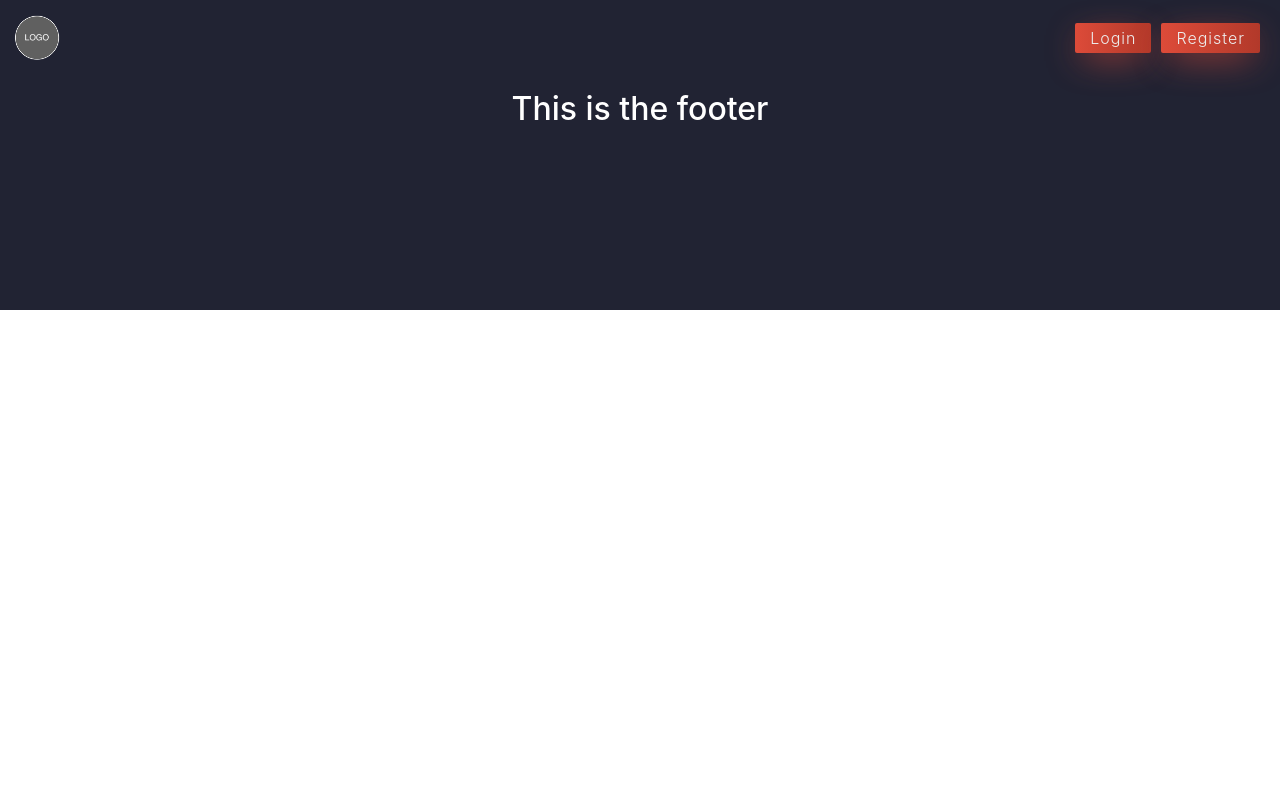
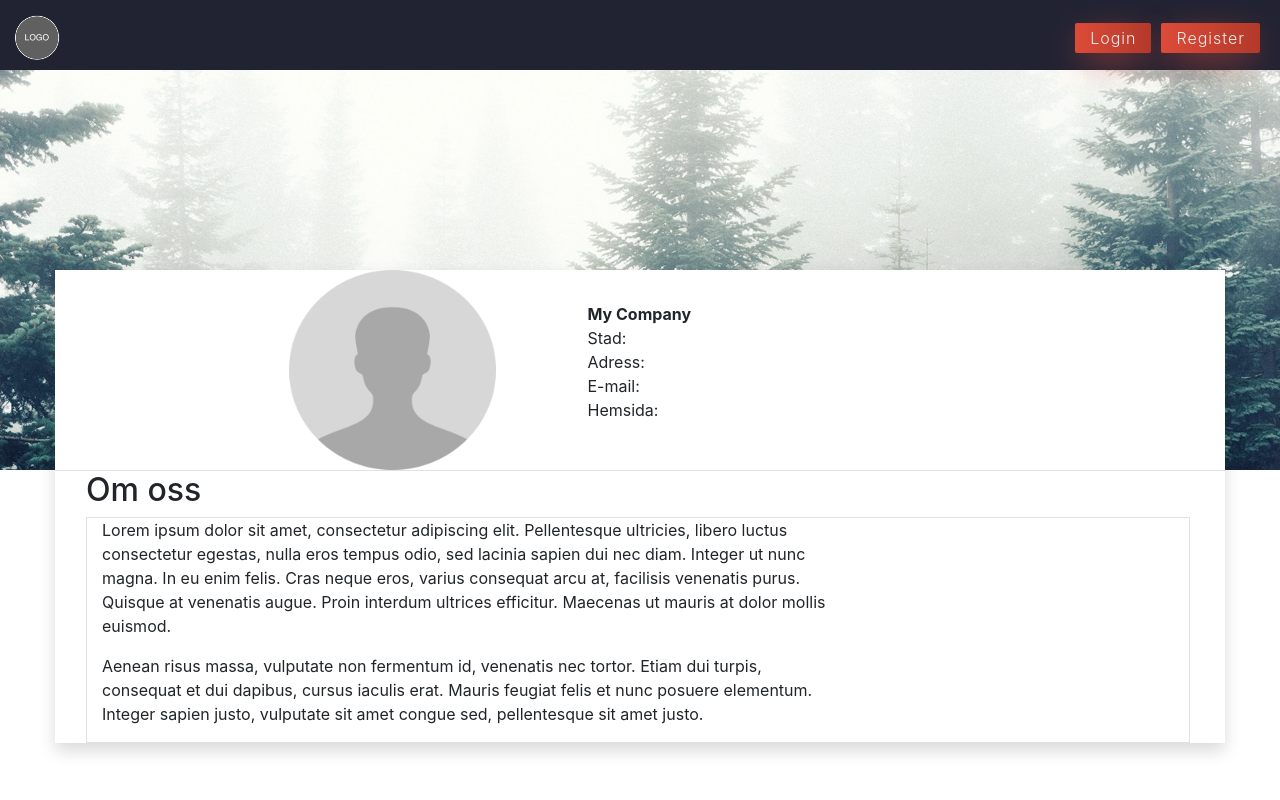
Before and after one commit to KaChr/lead-app, a React (Create React App) app: page /studentProfile in a window 1280 px wide. Shown: the top 800 px of the page. Built offline with nearby package versions, Linux system fonts and the light colour scheme.

Commit message:
Add student profile page

```diff
--- a/src/App.js
+++ b/src/App.js
@@ -1,5 +1,4 @@
 import React, { Component } from 'react';
-import logo from './logo.svg';
 import './App.css';
 
 class App extends Component {
--- a/src/index.js
+++ b/src/index.js
@@ -12,6 +12,7 @@ import store from './store/store';
 import Header from './Components/Header/Header';
 import Footer from './Components/Footer/Footer';
 import Login from './pages/login/Login';
+import StudentProfile from './pages/StudentProfile/StudentProfile'
 
 ReactDOM.render((
     <Provider store={store}>
@@ -22,6 +23,7 @@ ReactDOM.render((
                 <Route path="/logged-in-student" component={LoggedInStudent} />
                 <Route path="/company_advertisement" component={CompanyAdvertisement} />
                 <Route path="/login" component={Login} />
+                <Route path="/studentProfile" component={StudentProfile} />
                 <Footer />
             </div>
         </BrowserRouter>
--- /dev/null
+++ b/src/pages/StudentProfile/StudentProfile.css
@@ -0,0 +1,29 @@
+.studentProfile__banner {
+    background-image: url('..//images/headerimage.jpg');
+    background-repeat: no-repeat;
+    background-size: cover;
+    height: 50vh;
+}
+
+.studentProfile__logo--2 {
+    background-image: url('..//images/avatar-placeholder.png');
+    background-repeat: no-repeat;
+    background-position: cover;
+    background-size: 40% 200px;
+    height: 200px;
+    position: relative;
+    left: 20%;
+}
+
+.studentProfile__logo {
+    height: 200px;
+}
+
+.student-profile__container {
+    margin-top: -200px;
+    background-color:rgb(256, 256, 256);
+}
+
+.studentProfile__container--height {
+    height: 130vh;
+}
--- /dev/null
+++ b/src/pages/StudentProfile/StudentProfile.js
@@ -0,0 +1,41 @@
+import React from 'react';
+import StudentExampleBanner from "../images/headerimage.jpg";
+import StudentExampleLogo from '../images/avatar-placeholder.png';
+import './StudentProfile.css';
+import StudentProfileDescription from './StudentProfileDescription';
+
+
+class StudentProfile extends React.Component {
+    render() {
+        return(
+            <div className="studentProfile__container--height">
+                <div className="studentProfile__banner"></div>
+                <div className="container shadow student-profile__container ">
+                    <div className="row border-bottom">
+                        {/* <div className="col-4">
+                            <img className
+                            ="studentProfile__logo" src={companyExampleLogo}/>
+                        </div> */}
+                        <div className="container" >
+                            <div className="row">
+                                <div className="studentProfile__logo--2 col-5"></div>
+                                    <div className="d-flex align-items-center">
+                                        <ul className="col list-unstyled mr-8">
+                                            <li className="font-weight-bold">My Company</li>
+                                            <li>Stad: </li>
+                                            <li>Adress: </li>
+                                            <li>E-mail: </li>
+                                            <li>Hemsida: </li>
+                                        </ul>
+                                    </div>
+                            </div>
+                        </div>
+                    </div>
+                    <StudentProfileDescription />
+                </div>
+            </div>
+        );
+    }
+}
+
+export default StudentProfile;
--- /dev/null
+++ b/src/pages/StudentProfile/StudentProfileDescription.js
@@ -0,0 +1,19 @@
+import React from 'react';
+
+class StudentProfileDescription extends React.Component {
+    render() {
+        return (
+            <div className="ml-3 mr-3 ">
+                <h2>Om oss</h2>
+                <div className="border container-medium mr-1 ">
+                    <div className="col-8">
+                        <p >Lorem ipsum dolor sit amet, consectetur adipiscing elit. Pellentesque ultricies, libero luctus consectetur egestas, nulla eros tempus odio, sed lacinia sapien dui nec diam. Integer ut nunc magna. In eu enim felis. Cras neque eros, varius consequat arcu at, facilisis venenatis purus. Quisque at venenatis augue. Proin interdum ultrices efficitur. Maecenas ut mauris at dolor mollis euismod. </p>
+                        <p>Aenean risus massa, vulputate non fermentum id, venenatis nec tortor. Etiam dui turpis, consequat et dui dapibus, cursus iaculis erat. Mauris feugiat felis et nunc posuere elementum. Integer sapien justo, vulputate sit amet congue sed, pellentesque sit amet justo.</p>
+                    </div>
+                </div>
+            </div>
+        );
+    }
+}
+
+export default StudentProfileDescription;
```
Also changed, not shown: src/pages/images/avatar-placeholder.png (added), src/pages/images/headerimage.jpg (added).
